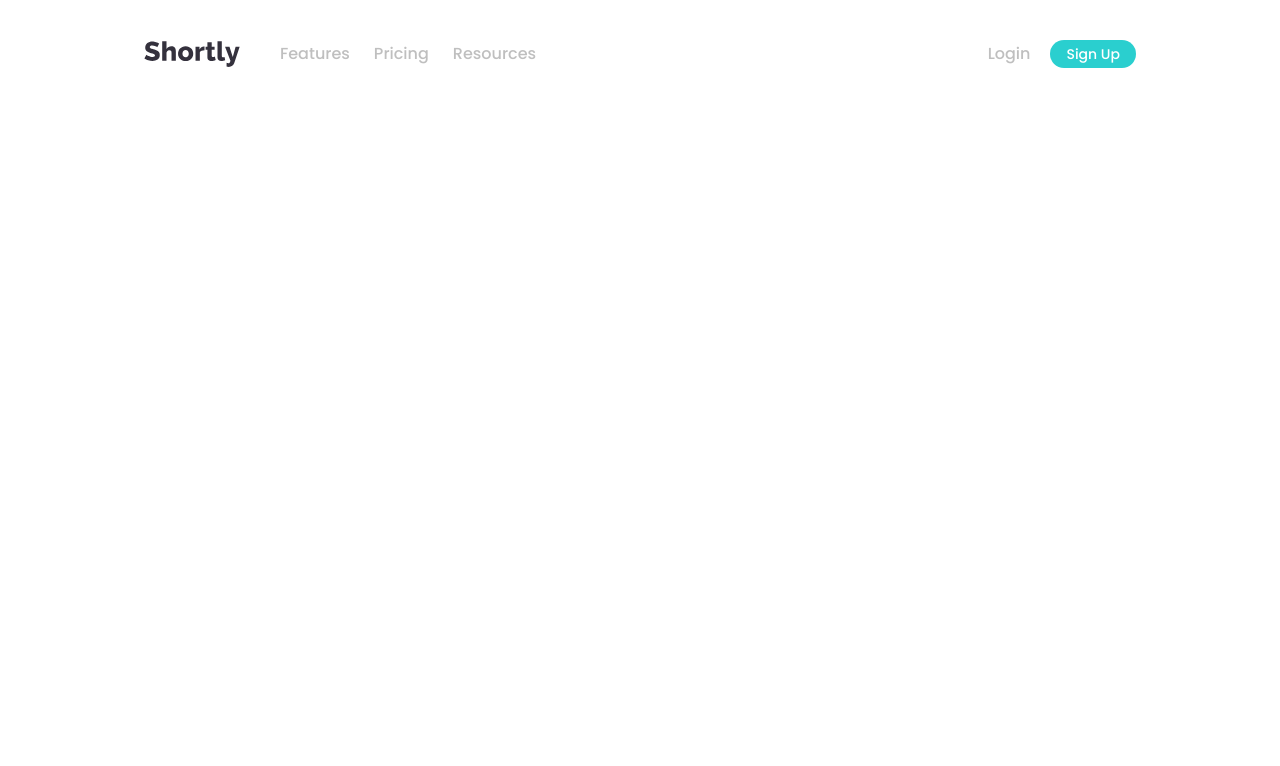
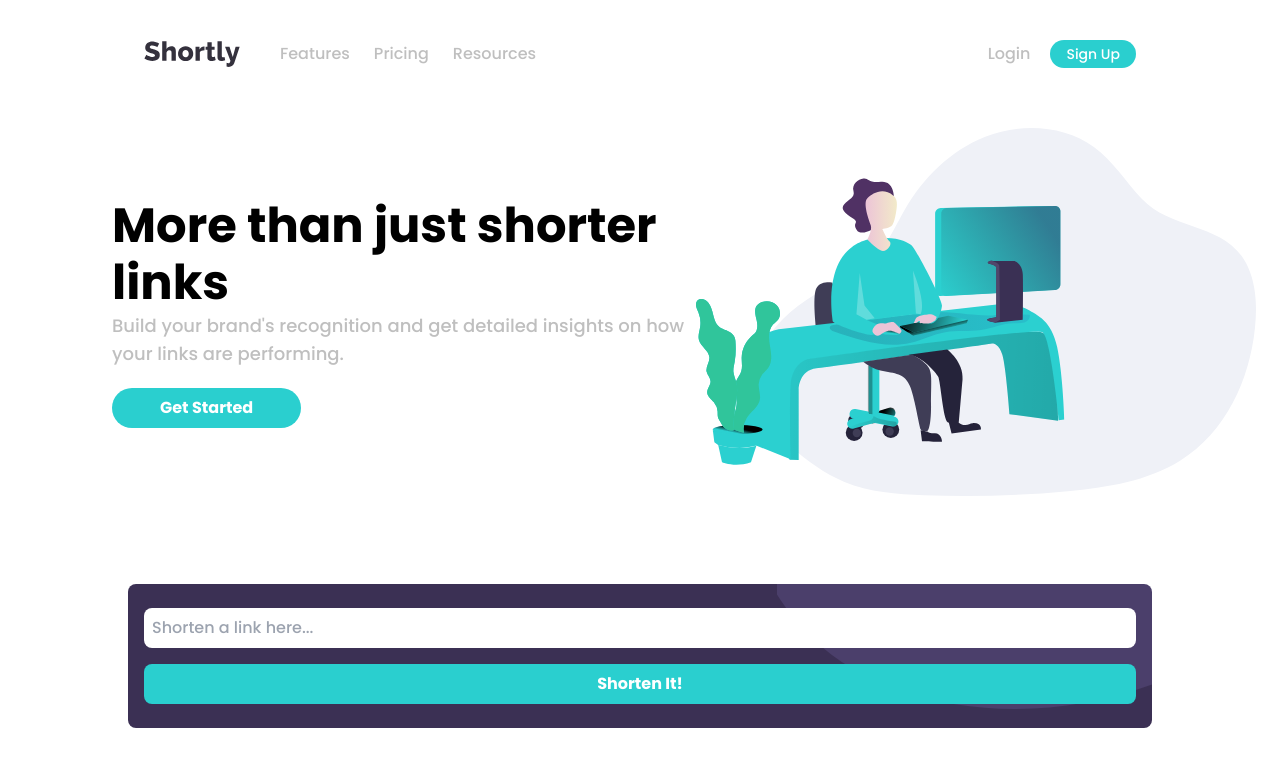
Before and after one commit to AnthonyMejia0/url-shortening, a React (Create React App) app: page / in a window 1280 px wide. Shown: the top 766 px of the page. Built offline with nearby package versions, Linux system fonts and the light colour scheme.

Commit message:
added all components

```diff
--- a/src/App.tsx
+++ b/src/App.tsx
@@ -1,9 +1,17 @@
+import Banner from "./components/Banner";
+import Footer from "./components/Footer";
+import Hero from "./components/Hero";
 import Navbar from "./components/Navbar";
+import Statistics from "./components/Statistics";
 
 function App() {
   return (
-    <div className="">
+    <div className="h-screen w-screen overflow-x-hidden">
       <Navbar />
+      <Hero />
+      <Statistics />
+      <Banner />
+      <Footer />
     </div>
   );
 }
```
